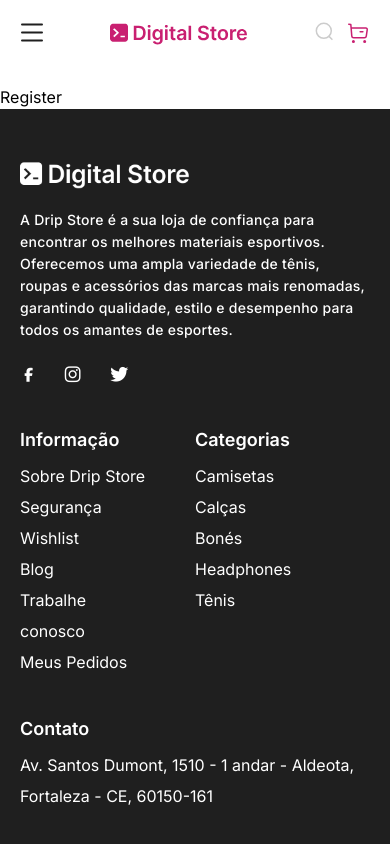
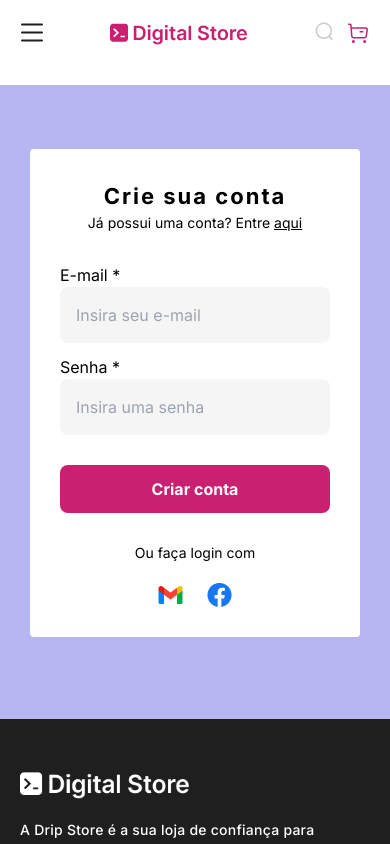
Before and after one commit to flaviare1s/drip-store, a React (Vite) app: page /register in a window 390 px wide. Shown: the top 844 px of the page. Built offline with nearby package versions, Linux system fonts and the light colour scheme.

Commit message:
Estiliza página de cadastro da versão mobile

```diff
--- a/src/components/Button.jsx
+++ b/src/components/Button.jsx
@@ -1,8 +1,11 @@
 // eslint-disable-next-line react/prop-types
-export const Button = ({ title }) => {
+export const Button = ({ title, type }) => {
   return (
-    <button>
-      { title }
+    <button
+      className="bg-primary text-white font-bold py-2 px-4 rounded-lg w-full h-12"
+      type={type}
+    >
+      {title}
     </button>
-  )
-}
+  );
+};
--- a/src/pages/Register.jsx
+++ b/src/pages/Register.jsx
@@ -1,5 +1,78 @@
+import { useForm } from "react-hook-form";
+import { Button } from "../components/Button";
+import google from "../assets/google.png";
+import facebook from "../assets/facebook.png";
+
 export const Register = () => {
+  const {
+    register,
+    handleSubmit,
+    formState: { errors },
+  } = useForm();
+
   return (
-    <div>Register</div>
-  )
-}
+    <section className="bg-secondary px-[30px] pt-16 pb-[82px]">
+      <section className="bg-white p-[30px] rounded lg:w-[583px]">
+        <h1 className="font-bold text-[22px] md:text-[32px] text-center leading-[34px] md:leading-[36px] tracking-[2px] md:tracking-[1px] lg:text-left">
+          Crie sua conta
+        </h1>
+        <p className="text-center lg:text-left text-sm md:text-base pb-[30px]">
+          Já possui uma conta? Entre{" "}
+          <a className="underline" href="/login">
+            aqui
+          </a>
+        </p>
+        <form>
+          <div className="flex flex-col">
+            <label htmlFor="email">E-mail *</label>
+            <input
+              className="w-full p-4 bg-light-gray-3 rounded-lg"
+              type="email"
+              id="email"
+              placeholder="Insira seu e-mail"
+              {...register("email", {
+                required: "E-mail obrigatório",
+                pattern: {
+                  value: /[\w.-]+@[\w-]+\.[\w-.]+/gi,
+                  message: "Invalid e-mail",
+                },
+              })}
+            />
+            {errors.email && (
+              <small className="text-red-500">{errors.email.message}</small>
+            )}
+          </div>
+          <div className="flex flex-col">
+            <label htmlFor="senha" className="mt-3">
+              Senha *
+            </label>
+            <input
+              className="w-full p-4 bg-light-gray-3 rounded-lg mb-[30px]"
+              type="senha"
+              id="senha"
+              placeholder="Insira uma senha"
+              {...register("senha", {
+                required: "E-mail obrigatório",
+                minLength: {
+                  value: 8,
+                  message: "A senha deve ter pelo menos 6 digitos",
+                },
+              })}
+            />
+            {errors.senha && (
+              <small className="text-red-500">{errors.email.message}</small>
+            )}
+          </div>
+          <Button type="submit" title="Criar conta" />
+          <div className="flex flex-col items-center justify-center lg:flex-row pt-[30px] gap-5">
+            <p className="text-center text-sm md:text-base">Ou faça login com</p>
+            <div className="flex justify-center gap-6">
+              <button><img src={ google } alt="Ícone do G-Mail" /></button>
+              <button><img src={ facebook } alt="Ícone do Facebook" /></button>
+            </div>
+          </div>
+        </form>
+      </section>
+    </section>
+  );
+};
```
Also changed, not shown: src/assets/facebook.png (added), src/assets/google.png (added).
